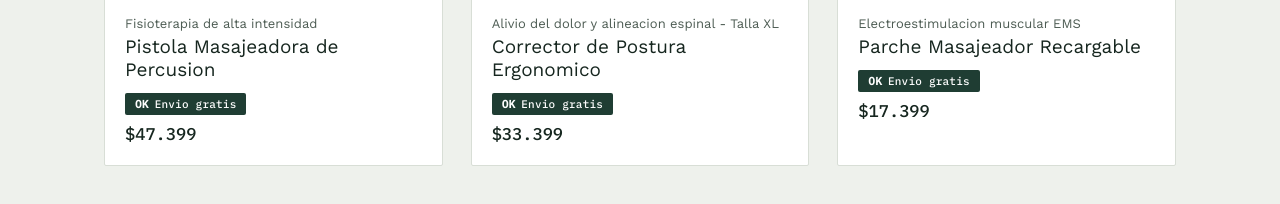
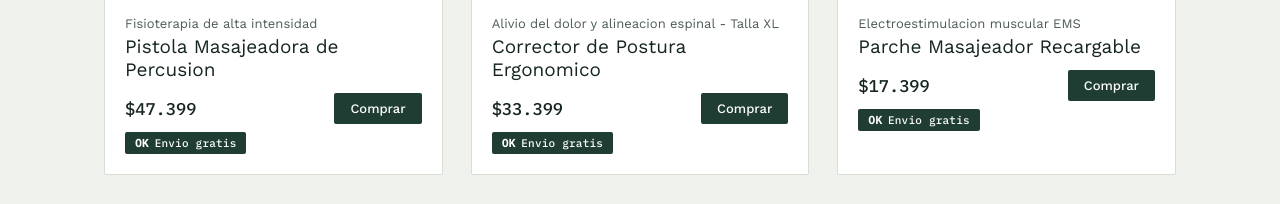
Before and after one commit to CesarAugustoPrado1/tienda-alivio, a Next.js app: page / in a window 1280 px wide. Shown: the part 1260-1464 px from the top of the page. Built offline with nearby package versions, Linux system fonts and the light colour scheme.

Commit message:
Agregar boton Comprar junto al precio en las tarjetas de producto

```diff
--- a/pages/index.js
+++ b/pages/index.js
@@ -1,9 +1,11 @@
+import { useRouter } from "next/router";
 import Head from "next/head";
 import Link from "next/link";
 import Header from "../components/Header";
 import Footer from "../components/Footer";
 import { productos, esProductoNuevo, tieneStockBajo } from "../lib/productos";
 import { ZONAS } from "../lib/zonas";
+import { useCart } from "../components/CartContext";
 
 const ENVIO_REFERENCIA = ZONAS.caba_gba.envio;
 
@@ -48,6 +50,15 @@ function ChatIcon() {
 
 export default function Home() {
               const destacado = productos[0];
+              const { addItem } = useCart();
+              const router = useRouter();
+
+  function handleComprar(e, producto) {
+                  e.preventDefault();
+                  e.stopPropagation();
+                  addItem(producto, 1);
+                  router.push("/carrito");
+  }
 
   return (
                   <>
@@ -145,18 +156,33 @@ export default function Home() {
                 <div className="card-body">
                               <div className="card-sub">{p.subtitulo}</div>
                   <div className="card-title">{p.nombre}</div>
-                  <div style={{ display: "flex", gap: 8, flexWrap: "wrap" }}>
+                  <div
+                    style={{
+                                                      display: "flex",
+                                                      alignItems: "center",
+                                                      justifyContent: "space-between",
+                                                      gap: 10,
+                                                      marginTop: 10,
+                    }}
+                  >
+                    <span className="price">
+                                                    ${(p.precio + ENVIO_REFERENCIA).toLocaleString("es-AR")}
+</span>
+                    <button
+                      className="btn-primary"
+                      style={{ padding: "8px 16px", fontSize: 13 }}
+                      onClick={(e) => handleComprar(e, p)}
+                    >
+                      Comprar
+                                  </button>
+                                  </div>
+                  <div style={{ display: "flex", gap: 8, flexWrap: "wrap", marginTop: 8 }}>
                     <div className="free-shipping-badge free-shipping-badge--sm">
                                                         Envio gratis
                                   </div>
 {tieneStockBajo(p) && (
                                   <div className="stock-badge">Ultimas unidades</div>
                      )}
-</div>
-                  <div className="card-price" style={{ marginTop: 8 }}>
-                    <span className="price">
-                                ${(p.precio + ENVIO_REFERENCIA).toLocaleString("es-AR")}
-</span>
 </div>
             </div>
             </Link>
```
Lines whose indentation alone changed are shown as unchanged.
